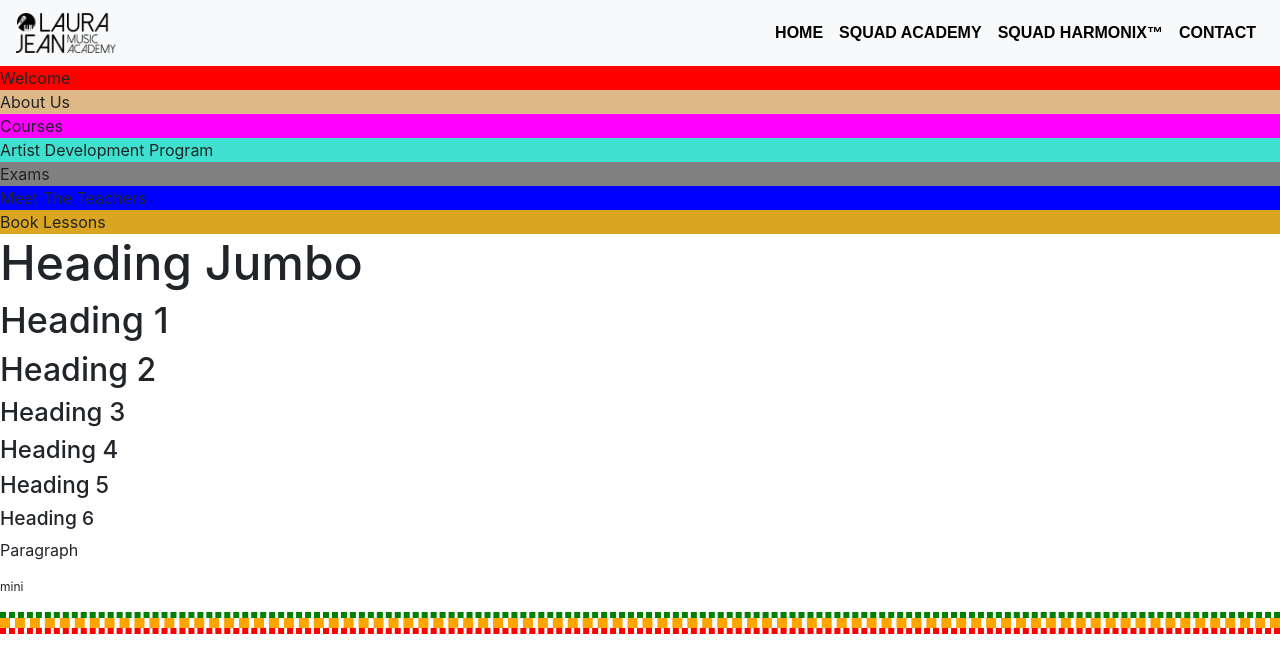
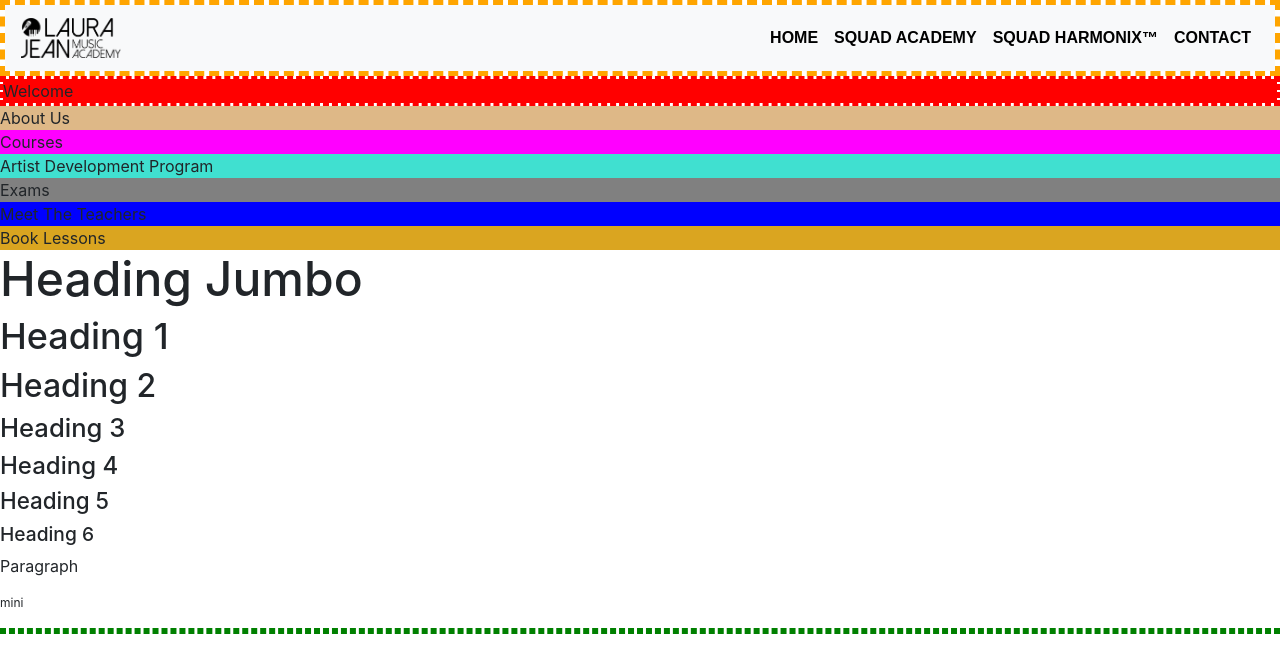
Before and after one commit to BennEntterprise/ljma-marketing-web, a React (Create React App) app in the folder ljma-client/: page / in a window 1280 px wide. Shown: the top 672 px of the page. Built offline with nearby package versions, Linux system fonts and the light colour scheme; a web font is replaced by a local one.

Commit message:
layout hoops for review

```diff
--- a/ljma-client/src/App.tsx
+++ b/ljma-client/src/App.tsx
@@ -25,8 +25,12 @@ const App = () => {
     <>
       <Router>
         <Route exact path='/'>
-          <Navbar />
-          <Welcome />
+          <AuditHoop variant='pending-approval'>
+            <Navbar />
+          </AuditHoop>
+          <AuditHoop variant='wip'>
+            <Welcome />
+          </AuditHoop>
           <AboutUs />
           <Courses />
           <ArtistDevelopmentProgram />
@@ -35,8 +39,6 @@ const App = () => {
           <BookLessons />
           {isDev() && <Typefaces />}
           <AuditHoop variant='complete'></AuditHoop>
-          <AuditHoop variant='pending-approval'></AuditHoop>
-          <AuditHoop variant='wip'></AuditHoop>
         </Route>
         <Route exact path='/contact'>
           <IndependentContactPagelet />
```
